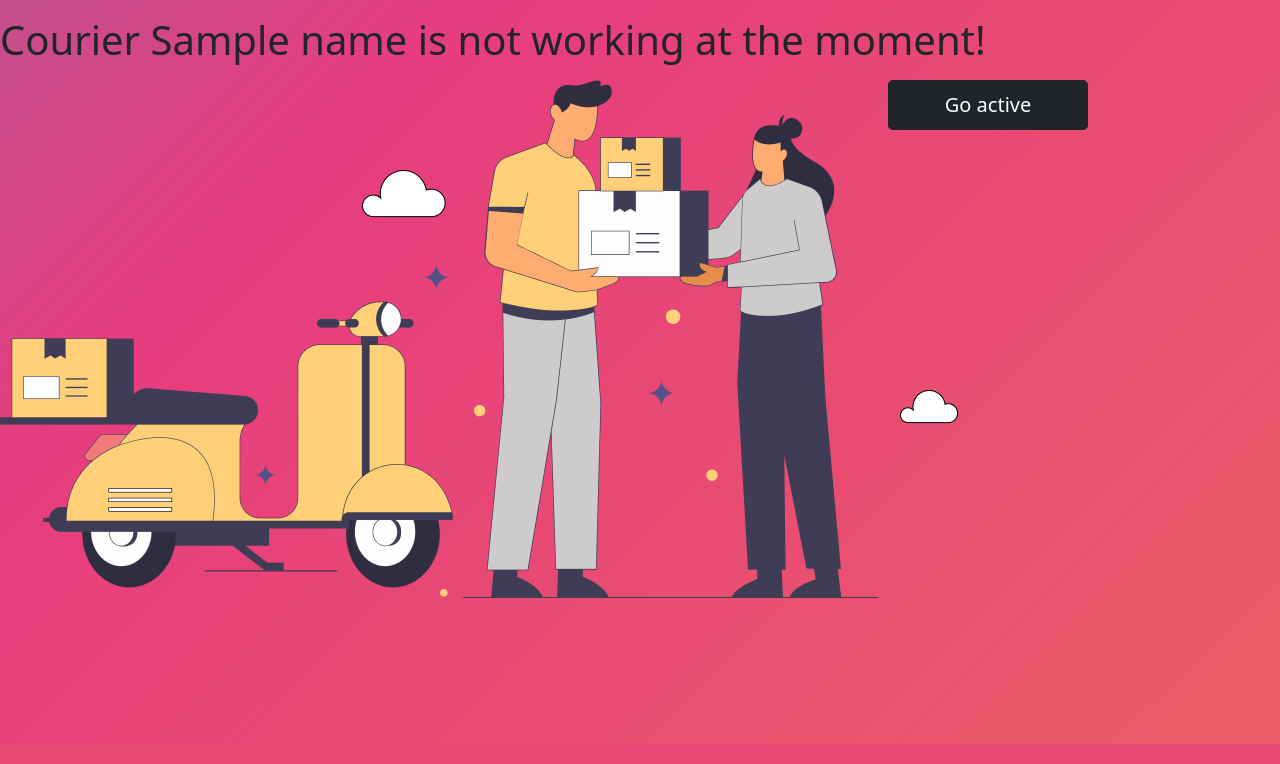
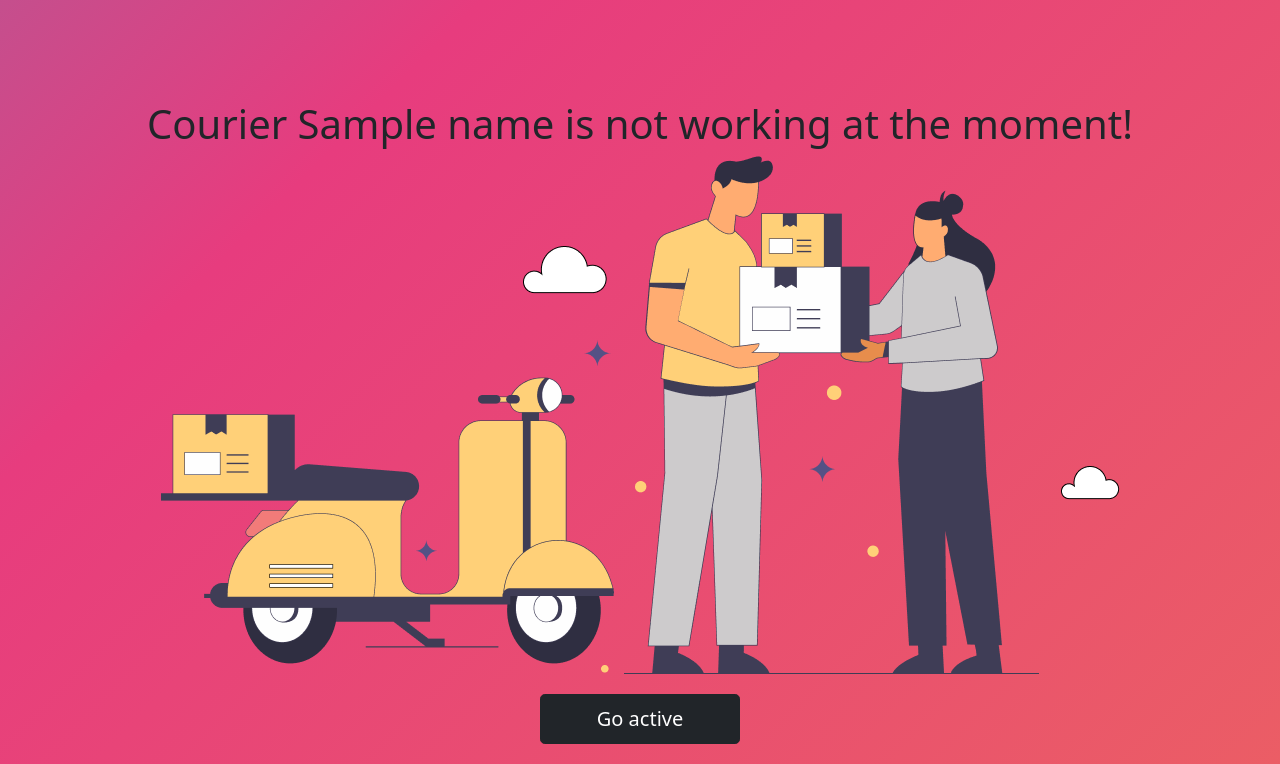
Before and after one commit to uber-summer-practice-sofia-2021/courier-management-backend, a Flask app: template src/app/templates/user/inactive.html in a window 1280 px wide. Shown: the part 56-820 px from the top of the page. Run offline with Flask 2, Linux system fonts and the light colour scheme; the template is opened without the code that fills it: most values are stand-ins (such as "Sample title", 1, 10 or a date in 2020); some libraries are stand-ins or nearby versions.

Commit message:
Some improvements(?)

```diff
--- a/src/app/static/css/inactive_style.css
+++ b/src/app/static/css/inactive_style.css
@@ -22,9 +22,10 @@ h1 {
     color: blue;
 } */
 
-html, body {
+html,
+body {
     width: 100%;
-    height:100%;
+    height: 100%;
 }
 
 body {
@@ -32,23 +33,28 @@ html, body {
     background-size: 400% 400%;
     animation: gradient 15s ease infinite;
 }
+
 button {
     background-color: black;
     color: white;
     width: 200px;
     height: 50px;
-    position: absolute;
-    right: 15%;
+    margin: 20px;
+}
 
+.content-container {
+    margin: 100px 0 0 0;
+}
 
-  }
 @keyframes gradient {
     0% {
         background-position: 0% 50%;
     }
+
     50% {
         background-position: 100% 50%;
     }
+
     100% {
         background-position: 0% 50%;
     }
--- a/src/app/static/css/style.css
+++ b/src/app/static/css/style.css
@@ -3,10 +3,19 @@
     box-sizing: border-box
 }
 
-html, body {
+html,
+body {
     z-index: -1;
     padding: 0;
-    margin: 0
+    margin: 0;
+    width: 100%;
+    height: 100%;
+}
+
+body {
+    background: linear-gradient(-45deg, #ee7752, #e73c7e, #23a6d5, #23d5ab);
+    background-size: 400% 400%;
+    animation: gradient 15s ease infinite;
 }
 
 div {
@@ -109,3 +118,16 @@ div {
     position: absolute;
     z-index: 99;
 }
+
+table {
+    background: whitesmoke;
+}
+
+.container-fluid {
+    margin: 15px;
+}
+
+.row {
+    --bs-gutter-x: 0;
+    --bs-gutter-y: 0;
+}
--- a/src/app/templates/user/dashboard.html
+++ b/src/app/templates/user/dashboard.html
@@ -3,7 +3,6 @@
 {% block title %} Dashboard {% endblock %}
 
 {% block content %}
-
 <div>
     <div class="d-flex justify-content-center text-white bg-dark">
         <h1>Courier {{name}} is now active!</h1>
--- a/src/app/templates/user/inactive.html
+++ b/src/app/templates/user/inactive.html
@@ -3,14 +3,22 @@
 {%block title%} Inactive {%endblock%}
 
 {%block content %}
+<link rel="stylesheet" type="text/css" href="{{ url_for('static', filename='css/inactive_style.css')}}">
 
-<p>
-    <h1>Courier {{name}} is not working at the moment!</h1>
-</p>
-<form method="POST">
-    <link rel="stylesheet" type="text/css" href="{{ url_for('static', filename='css/inactive_style.css')}}">
-    <img src="../../static/img/delivery.png" alt="Not Working Courier">
-    <button class = "btn btn-dark btn-lg btn-hover" type="submit" name="submit" value="active">Go active</button>
-</form>
-
+<div class="d-flex justify-content-center">
+    <div class="content-container row row-cows-2">
+        <div class="d-flex justify-content-center">
+            <h1>Courier {{name}} is not working at the moment!</h1>
+        </div>
+        <div class="d-flex justify-content-center img">
+            <img src="{{ url_for('static', filename='img/delivery.png') }}" alt="Not Working Courier">
+        </div>
+        <div class="d-flex justify-content-center">
+            <form method="POST">
+                <button class="btn btn-dark btn-lg btn-hover" type="submit" name="submit" value="active">Go
+                    active</button>
+            </form>
+        </div>
+    </div>
+</div>
 {%endblock%}
--- a/src/app/templates/user/login.html
+++ b/src/app/templates/user/login.html
@@ -1,8 +1,4 @@
 {% extends "base.html" %}
-
-{% block links %}
-<link rel="stylesheet" href="{{ url_for('static', filename='css/login.css') }}" />
-{% endblock %}
 
 {% block title %}Login{% endblock %}
 
```
Also changed, not shown: src/app/static/css/history.css (added, +12 -0 lines), src/app/static/css/login.css (deleted, +0 -10 lines), src/app/static/css/settings_style.css (+4 -10 lines), src/app/templates/user/history.html (+14 -2 lines), src/app/templates/user/settings.html (+13 -18 lines), src/app/db/server.db. Lines whose indentation alone changed are shown as unchanged.
